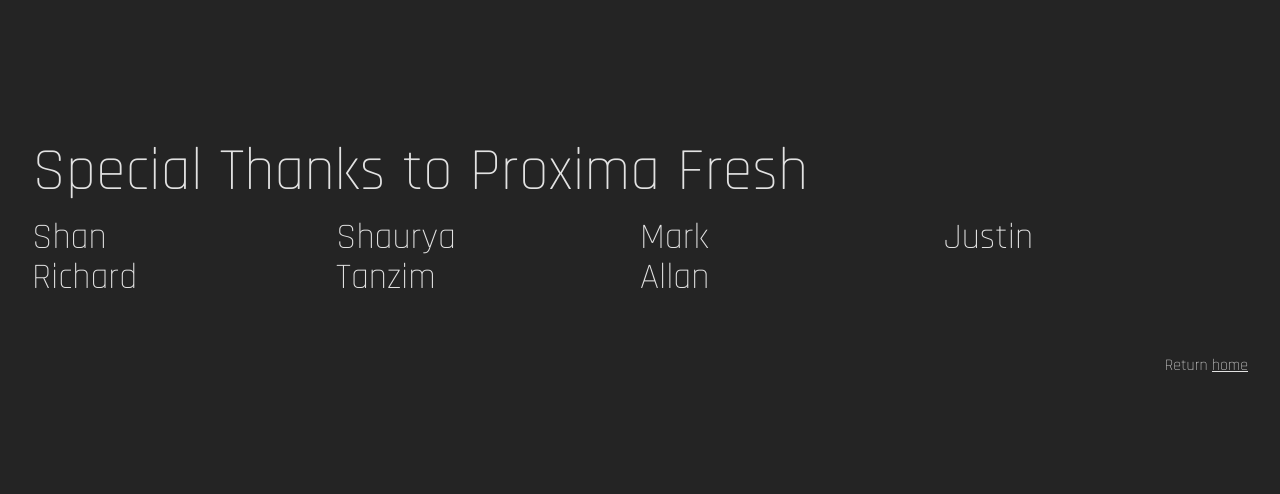
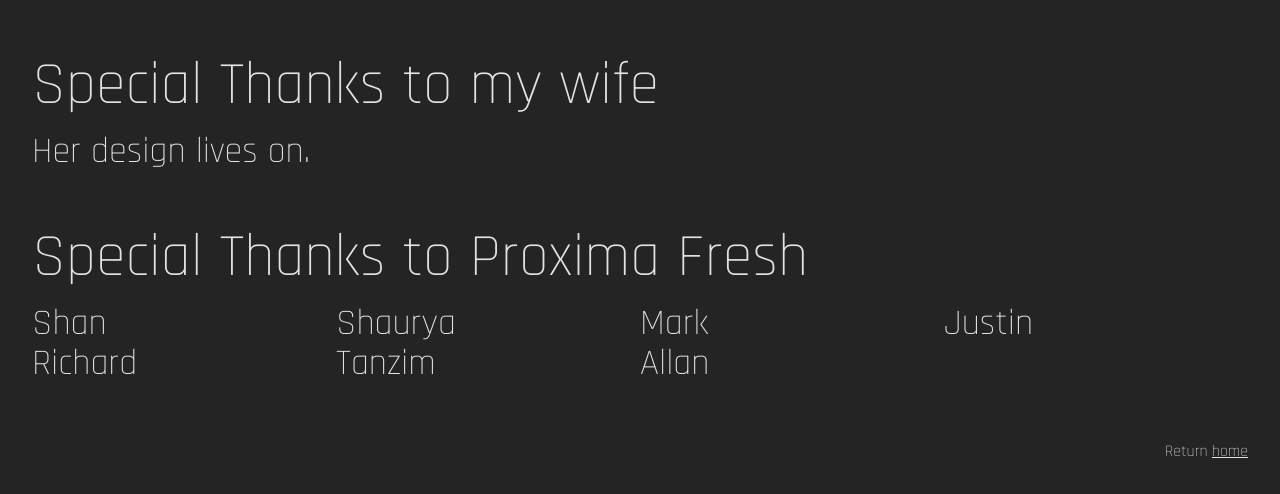
Before and after one commit to sabeet/port-moge-3, a React (Vite) app in the folder port-moge-3/: page /special in a window 1280 px wide. Shown: the part 140-634 px from the top of the page. Built offline with nearby package versions, Linux system fonts and the light colour scheme.

Commit message:
added more gratefulness

```diff
--- a/port-moge-3/src/Special.jsx
+++ b/port-moge-3/src/Special.jsx
@@ -7,6 +7,13 @@
     <>
       <TransitionPage>
         <div className="flex flex-col h-screen w-screen justify-center p-8 gap-4">
+        <div className="text-2xl lg:text-6xl">
+            Special Thanks to my wife
+          </div>
+          <div className="grid lg:grid-cols-4 text-4xl">
+            <div>Her design lives on.</div>
+          </div>
+          <br />
           <div className="text-2xl lg:text-6xl">
             Special Thanks to Proxima Fresh
           </div>
```
